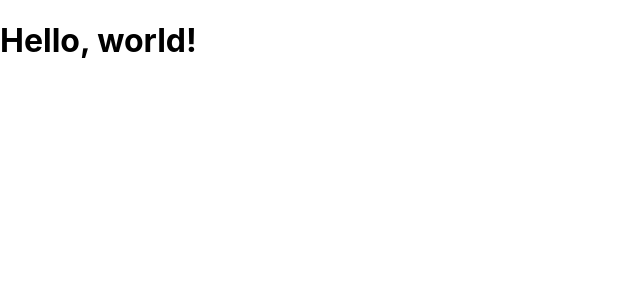
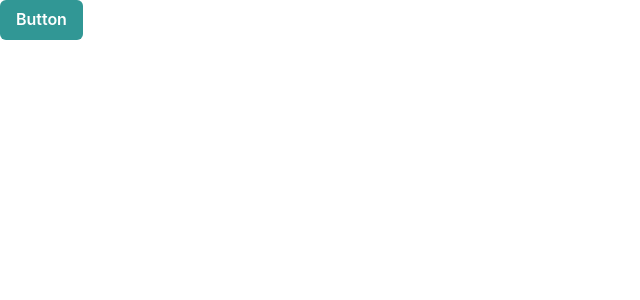
Before and after one commit to k-kudo-hub/react-practice2, a React (Create React App) app in the folder section_12/: page / in a window 1280 px wide. Shown: the top 300 px of the page, without its empty margins (0-640 px from the left). Built offline with nearby package versions, Linux system fonts and the light colour scheme.

Commit message:
Started using Chakra UI.

```diff
--- a/section_12/src/App.tsx
+++ b/section_12/src/App.tsx
@@ -1,9 +1,10 @@
 import React from 'react';
+import { ChakraProvider, Button } from '@chakra-ui/react';
 
 export default function App() {
   return (
-    <div>
-      <h1>Hello, world!</h1>
-    </div>
+    <ChakraProvider>
+      <Button colorScheme="teal">Button</Button>
+    </ChakraProvider>
   )
 }
```
